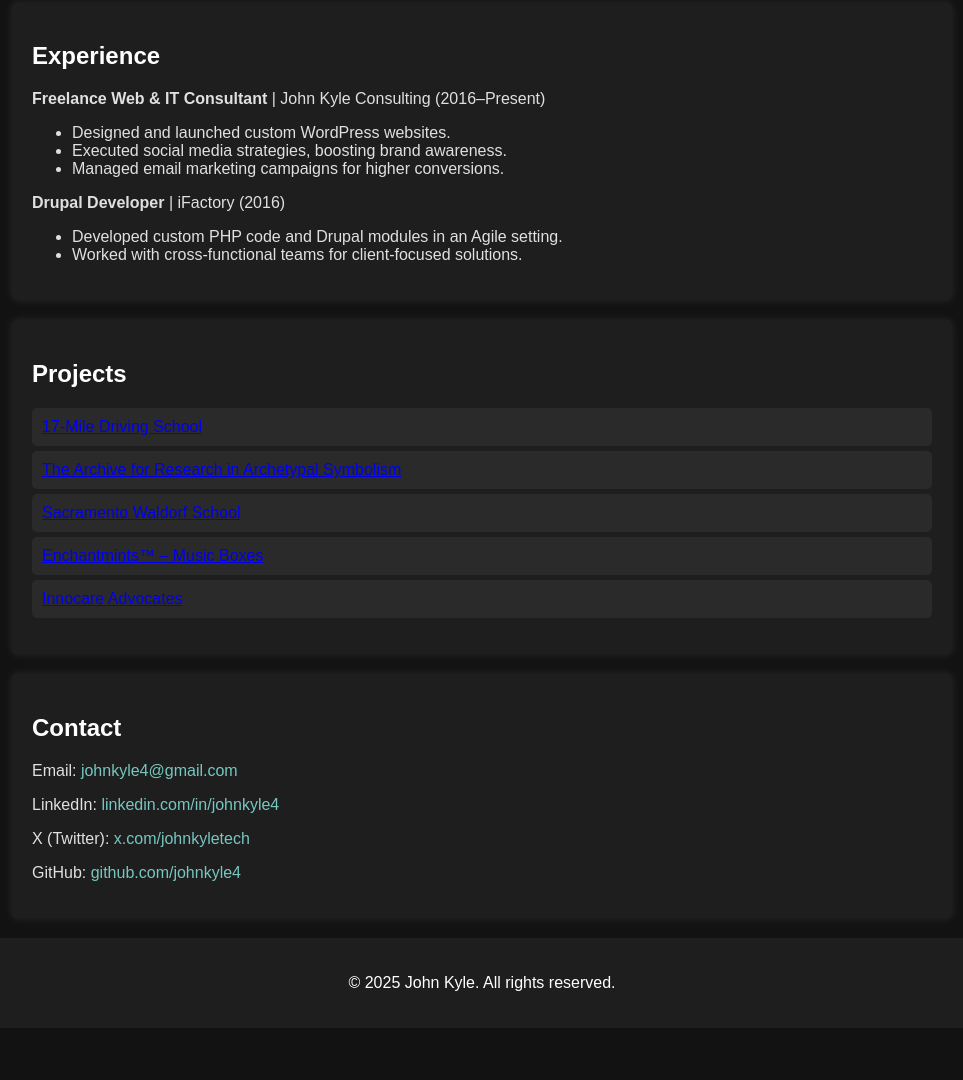
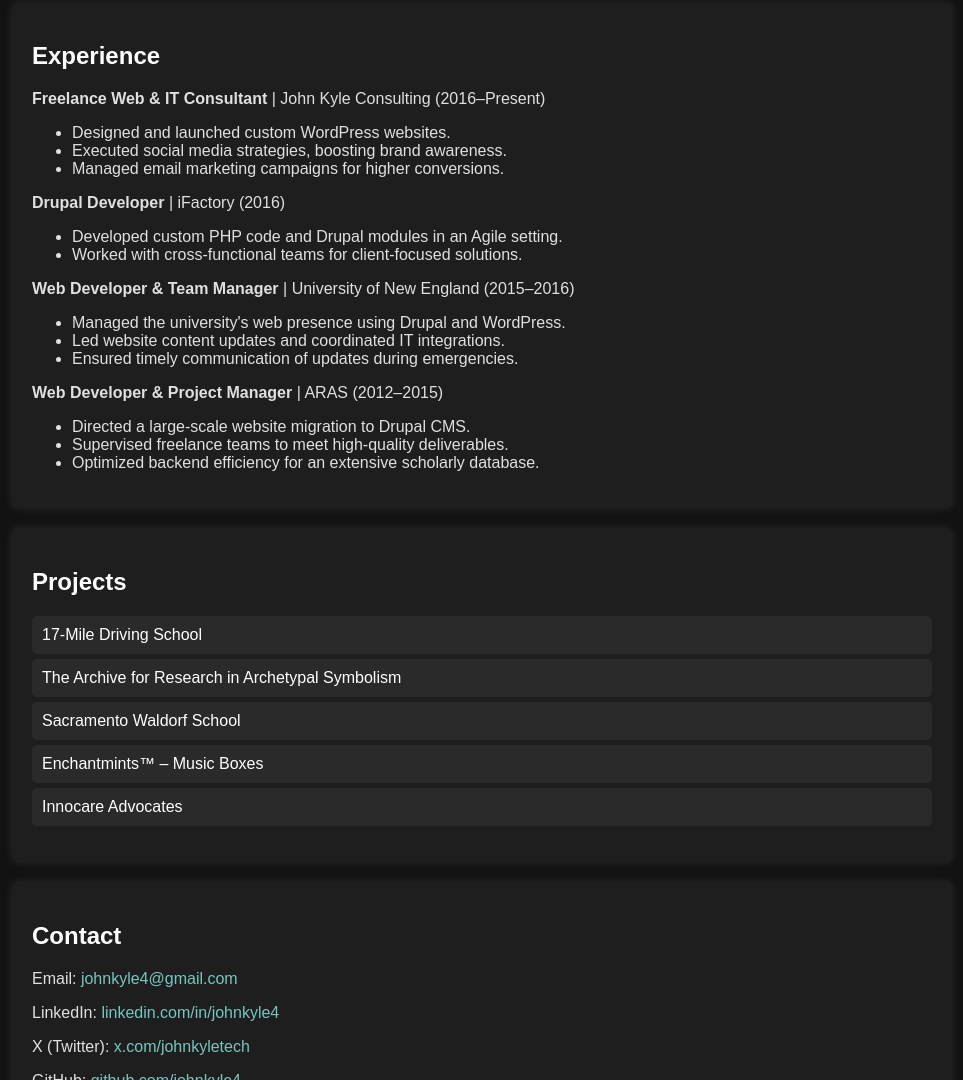
Before and after one commit to johnkyle4/johnkyle.dev, a plain HTML site: page index.html in a window 1280 px wide. Shown: the part 705-1785 px from the top of the page, without its empty margins (158-1121 px from the left). Before the commit the page ends 1733 px from the top, so only its background shows below. Drawn offline with Linux system fonts and the light colour scheme.

Commit message:
Add UNE and ARAS

```diff
--- a/index.html
+++ b/index.html
@@ -38,6 +38,13 @@
             margin: 5px 0;
             padding: 10px;
             border-radius: 5px;
+        }
+        .projects a {
+            color: #ffffff;
+            text-decoration: none;
+        }
+        .projects a:hover {
+            text-decoration: underline;
         }
         .contact a {
             color: #76c7c0;
@@ -88,6 +95,18 @@
             <li>Developed custom PHP code and Drupal modules in an Agile setting.</li>
             <li>Worked with cross-functional teams for client-focused solutions.</li>
         </ul>
+        <p><strong>Web Developer & Team Manager</strong> | University of New England (2015–2016)</p>
+        <ul>
+            <li>Managed the university's web presence using Drupal and WordPress.</li>
+            <li>Led website content updates and coordinated IT integrations.</li>
+            <li>Ensured timely communication of updates during emergencies.</li>
+        </ul>
+        <p><strong>Web Developer & Project Manager</strong> | ARAS (2012–2015)</p>
+        <ul>
+            <li>Directed a large-scale website migration to Drupal CMS.</li>
+            <li>Supervised freelance teams to meet high-quality deliverables.</li>
+            <li>Optimized backend efficiency for an extensive scholarly database.</li>
+        </ul>
     </section>
 
     <section class="projects">
```
